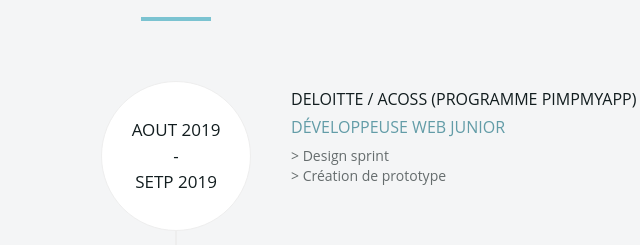
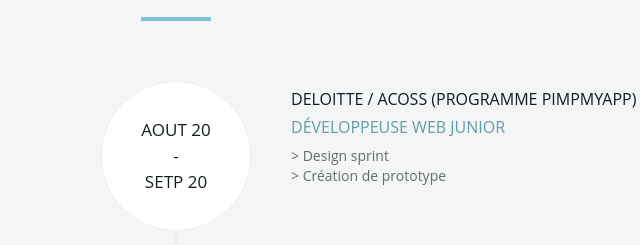
Before and after one commit to TracyZUMBU/Portfolio, a website: page index.html in a window 1280 px wide. Shown: the part 4288-4533 px from the top of the page, 464-1104 px from the left. Drawn offline with nearby package versions, Linux system fonts and the light colour scheme; files whose address does not match are found by name.

Commit message:
word corrected

```diff
--- a/index.html
+++ b/index.html
@@ -292,11 +292,11 @@
                         </div>
                         <div class="timeline__box-date timeline__box-date--right">
                             <h3 class="timeline__date timeline__date--right">
-                                AOUT 2019
+                                AOUT 20
                                 <br>
                                 -
                                 <br>
-                                SETP 2019
+                                SETP 20
                             </h3>
                         </div>
                     </li>
```
